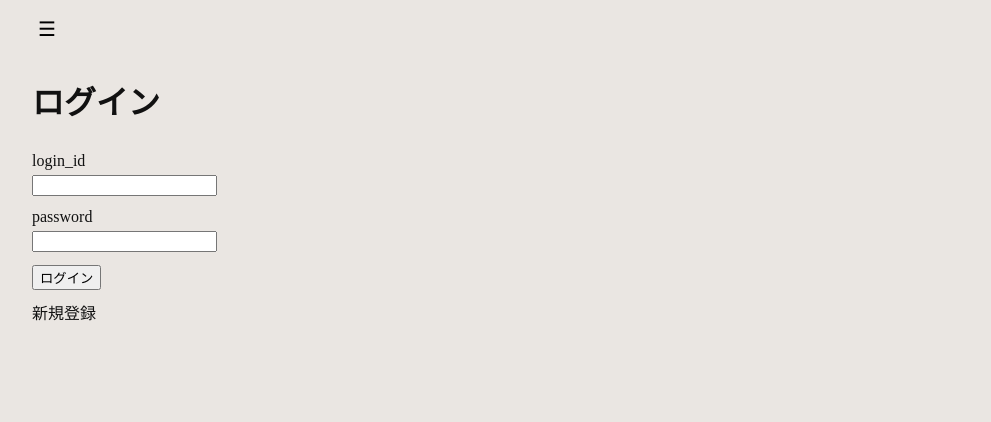
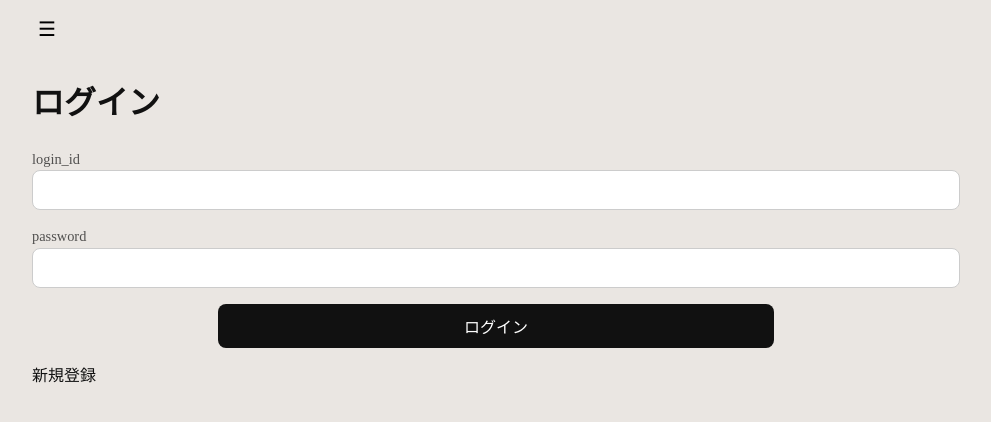
Before and after one commit to kato-seigou/Kaneko_Log, a FastAPI app: page /ui/login in a window 1280 px wide. Shown: the top 422 px of the page, without its empty margins (144-1135 px from the left). Run offline with FastAPI, Linux system fonts and the light colour scheme.

Commit message:
feat: login画面を補修したいい感じ

```diff
--- /dev/null
+++ b/app/app/static/css/auth.css
@@ -0,0 +1,64 @@
+.auth-form {
+    max-width: 420px;
+    margin: 40px auto;
+    padding: 32px;
+    background: #fff;
+    border-radius: 14px;
+    box-shadow: 0 6px 20px rgba(0, 0, 0, 0.06);
+}
+
+/* 各入力ブロック */
+.form-group {
+    display: flex;
+    flex-direction: column;
+    margin-bottom: 16px; /* 余白 */
+}
+
+/* ラベル */
+.form-group label {
+    font-size: 0.9rem;
+    margin-bottom: 0px; /* ラベルと箱との距離 */
+    opacity: 0.7;
+}
+
+/* 入力ボックス */
+.form-group input {
+    padding: 10px 12px;
+    border: 1px solid #ccc;
+    border-radius: 8px;
+    font-size: 1rem;
+    font-family: inherit;
+    transition: all 0.2s ease;
+}
+
+/* フォーカス時 */
+.form-group input:focus {
+    border-color: #888;
+    outline: none;
+    box-shadow: 0 0 0 2px rgba(0,0,0,0.05);
+}
+
+/* ボタン */
+.btn-primary {
+    width: 60%;
+    align-self: center;
+    padding: 10px;
+    border: none;
+    border-radius: 8px;
+    font-family: inherit;
+    font-size: 1rem;
+    cursor: pointer;
+    background: #111;
+    color: #fff;
+    transition: background 0.2s ease;
+}
+
+.btn-primary:hover {
+    background: #333;
+}
+
+.required {
+    color: #c0392b;
+    font-weight: bold;
+    margin-left: 4px;
+}
--- a/app/app/templates/login.html
+++ b/app/app/templates/login.html
@@ -1,6 +1,11 @@
 {% extends "base.html" %}
 {% block title %}Login{% endblock %}
+{% block head %}
+<link rel="stylesheet" href="{{ url_for('static', path='css/auth.css') }}">
+{% endblock %}
+
 {% block content %}
+
 <h1>ログイン</h1>
 
 {% if error %}
@@ -9,19 +14,21 @@
 
 <form method="post" action="/ui/login">
   <input type="hidden" name="csrf_token" value="{{ csrf_token }}" />
-  <div>
-    <label>login_id</label><br />
+
+  <div class="form-group">
+    <label>login_id</label>
     <input name="login_id" required />
   </div>
 
-  <div style="margin-top: 8px;">
-    <label>password</label><br />
+  <div class="form-group">
+    <label>password</label>
     <input type="password" name="password" required />
   </div>
 
-  <div style="margin-top: 12px;">
-    <button type="submit">ログイン</button>
+  <div class="form-group">
+    <button type="submit" class="btn-primary">ログイン</button>
   </div>
+
 </form>
 <p style="margin-top:12px;"><a href="/ui/register">新規登録</a></p>
 {% endblock %}
--- a/app/app/templates/logs.html
+++ b/app/app/templates/logs.html
@@ -1,7 +1,7 @@
 {% extends "base.html" %}
 {% block title %}Logs{% endblock %}
 {% block content %}
-<h1>聞いたログ</h1>
+<h1>My Logs</h1>
 
 <p>ログイン中: {{ user.display_name }} @{{ user.login_id }}</p>
 
```
Also changed, not shown: app/app/templates/register.html (+25 -15 lines).
